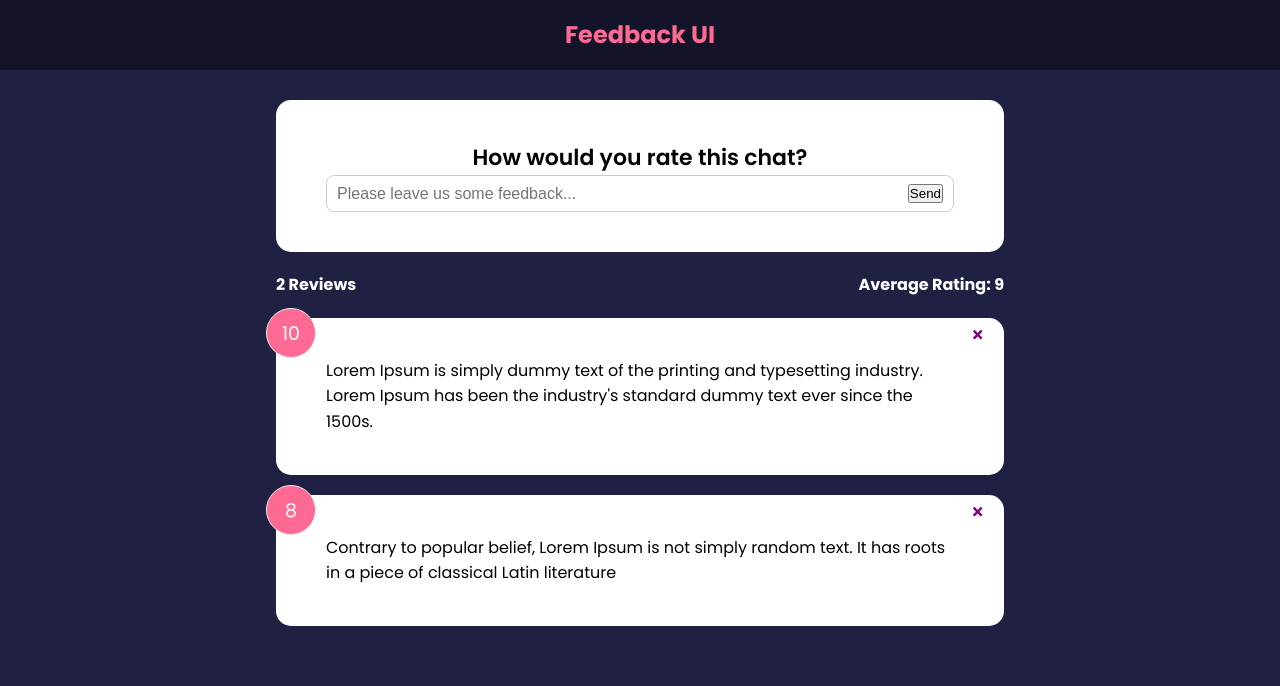
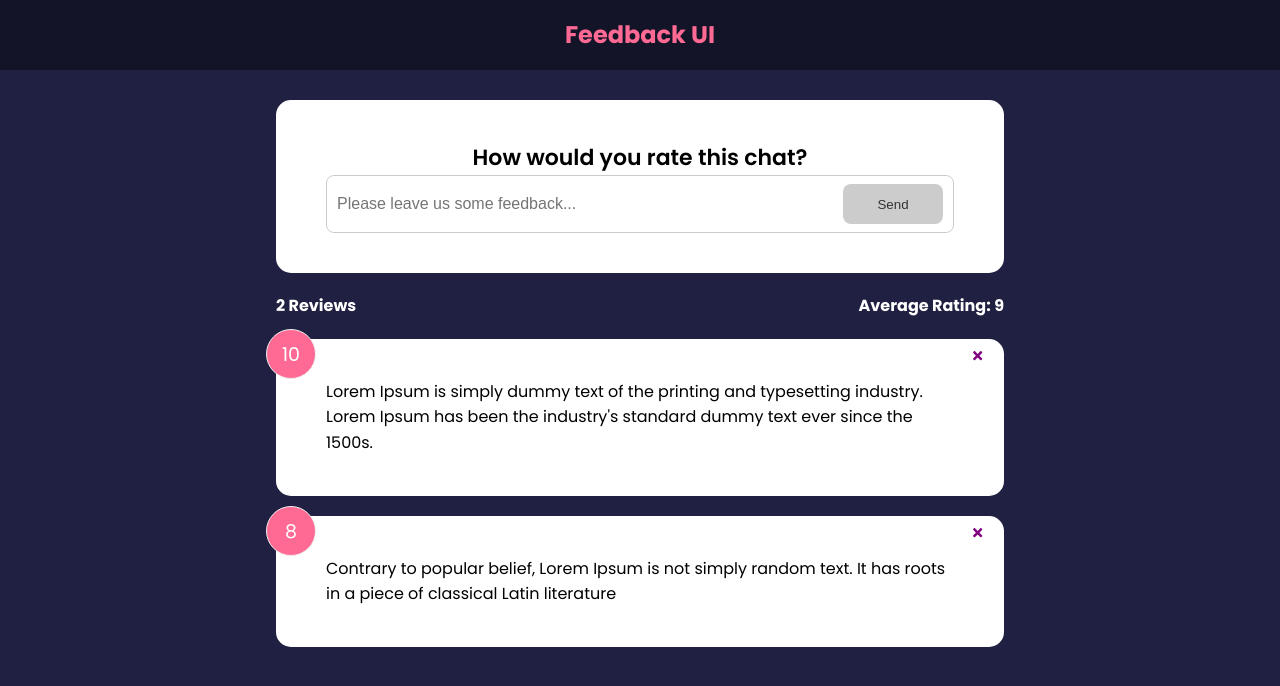
Before and after one commit to cday96/feedback-app, a React (Create React App) app: page / in a window 1280 px wide. Shown: the top 686 px of the page. Built offline with nearby package versions, Linux system fonts and the light colour scheme.

Commit message:
added shared btn comp and input checking

```diff
--- a/src/components/FeedbackForm.jsx
+++ b/src/components/FeedbackForm.jsx
@@ -1,12 +1,25 @@
-import React from 'react'
-import { useState } from 'react'
-import Card from './shared/Card'
+import React from "react"
+import { useState } from "react"
+import Card from "./shared/Card"
+import Button from "./shared/Button"
 
 function FeedbackForm() {
-
 	const [text, setText] = useState("")
+	const [btnDisabled, setBtnDisabled] = useState(true)
+	const [message, setMessage] = useState("")
 
 	const handleTextChange = (e) => {
+		if (text === "") {
+			setMessage(null)
+			setBtnDisabled(true)
+		} else if (text !== "" && text.trim().length <= 10) {
+			setMessage("Text must be atleast 10 characters")
+			setBtnDisabled(true)
+		} else {
+			setMessage(null)
+			setBtnDisabled(false)
+		}
+
 		setText(e.target.value)
 	}
 
@@ -17,12 +30,16 @@
 				{/* {todo - rating select component} */}
 				<div className="input-group">
 					<input
-                        onChange = { handleTextChange }
-                        type = "text"
-                        placeholder = "Please leave us some feedback..."
-                        value = { text } />
-                    <button type = "submit">Send</button>
+						onChange={handleTextChange}
+						type="text"
+						placeholder="Please leave us some feedback..."
+						value={text}
+					/>
+					<Button type="submit" isDisabled={btnDisabled}>
+						Send
+					</Button>
 				</div>
+				{message && <div className="message">{message}</div>}
 			</form>
 		</Card>
 	)
--- /dev/null
+++ b/src/components/shared/Button.jsx
@@ -0,0 +1,29 @@
+import React from "react"
+import PropTypes from "prop-types"
+
+function Button({ children, version, type, isDisabled }) {
+	return (
+		<button
+			type={type}
+			disabled={isDisabled}
+			className={`btn btn-${version}`}
+		>
+			{children}
+		</button>
+	)
+}
+
+Button.defaultProps = {
+	version: "primary",
+	type: "button",
+	isDisabled: false,
+}
+
+Button.propTypes = {
+	children: PropTypes.node.isRequired,
+	version: PropTypes.string,
+	type: PropTypes.string,
+	isDisabled: PropTypes.bool,
+}
+
+export default Button
```
Lines whose indentation alone changed are shown as unchanged.
